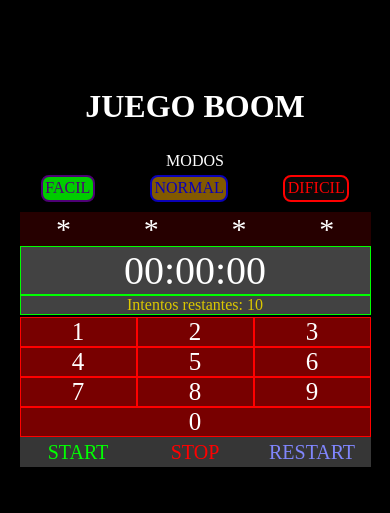
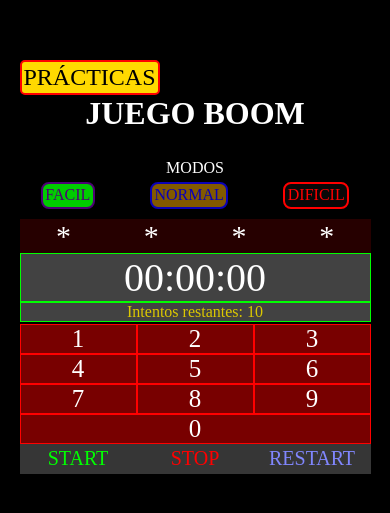
Before and after one commit to TheEi8ht/2024-2025-CSAAI-Practicas, a plain HTML site: page P2/index.html in a window 390 px wide. Shown: the part 155-668 px from the top of the page. Drawn offline with Linux system fonts and the light colour scheme.

Commit message:
Responsive y boton practicas

```diff
--- a/P2/index.html
+++ b/P2/index.html
@@ -17,6 +17,8 @@
 </head>
 
 <body>
+
+    <a  id="practicas" href="../">PRÁCTICAS</a>
 
     <h1>JUEGO BOOM</h1>
 
--- a/P2/style.css
+++ b/P2/style.css
@@ -11,12 +11,33 @@ body    {
     border: 0;
     background-color: black;
     color: white;
-    height: 100vh;
     display: flex;
     flex-direction: column;
     justify-content: center;
     align-items: center;
     align-content: center;
+    min-width: 300px;
+    min-height: 100vh;
+
+}
+
+#practicas   {
+
+    position: absolute;
+    top: 10px;
+    left: 10px;
+
+    padding: 2px;
+
+    background-color: rgb(255, 217, 0);
+    color: black;
+
+    border: 2px solid red;
+    border-radius: 5px;
+
+    text-decoration: none;
+    font-style: normal;
+    font-size: 150%;
 
 }
 
@@ -26,6 +47,7 @@ h1  {
     text-align: center;
     width: 70%;
     min-width: 250px;
+    margin-top: 0;
 
 }
 
@@ -288,4 +310,14 @@ h1  {
 
     }
 
+    #practicas   {
+
+        flex: 0;
+        text-align: center;
+        position: static;
+        align-self: flex-start;
+        margin-left: 5%;
+
+    }
+
 }
```
